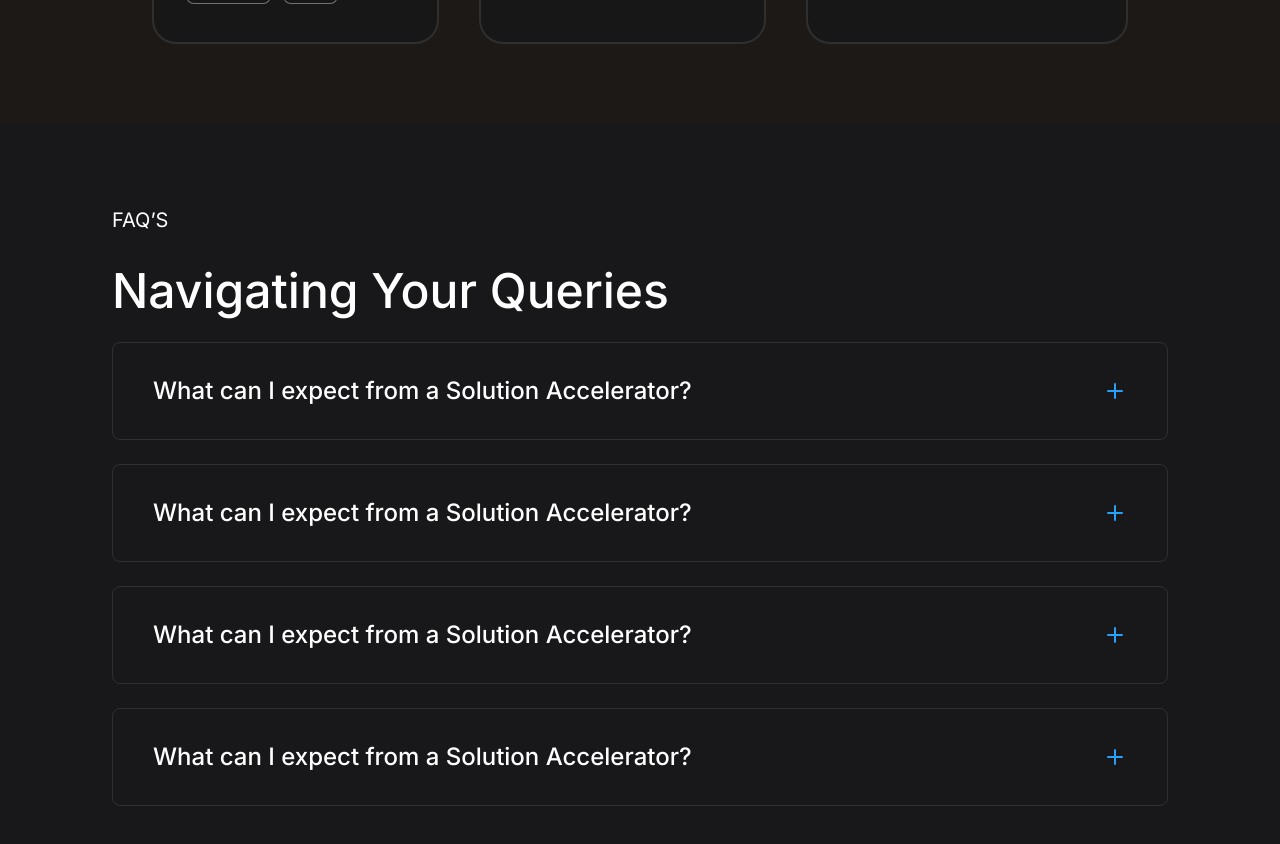
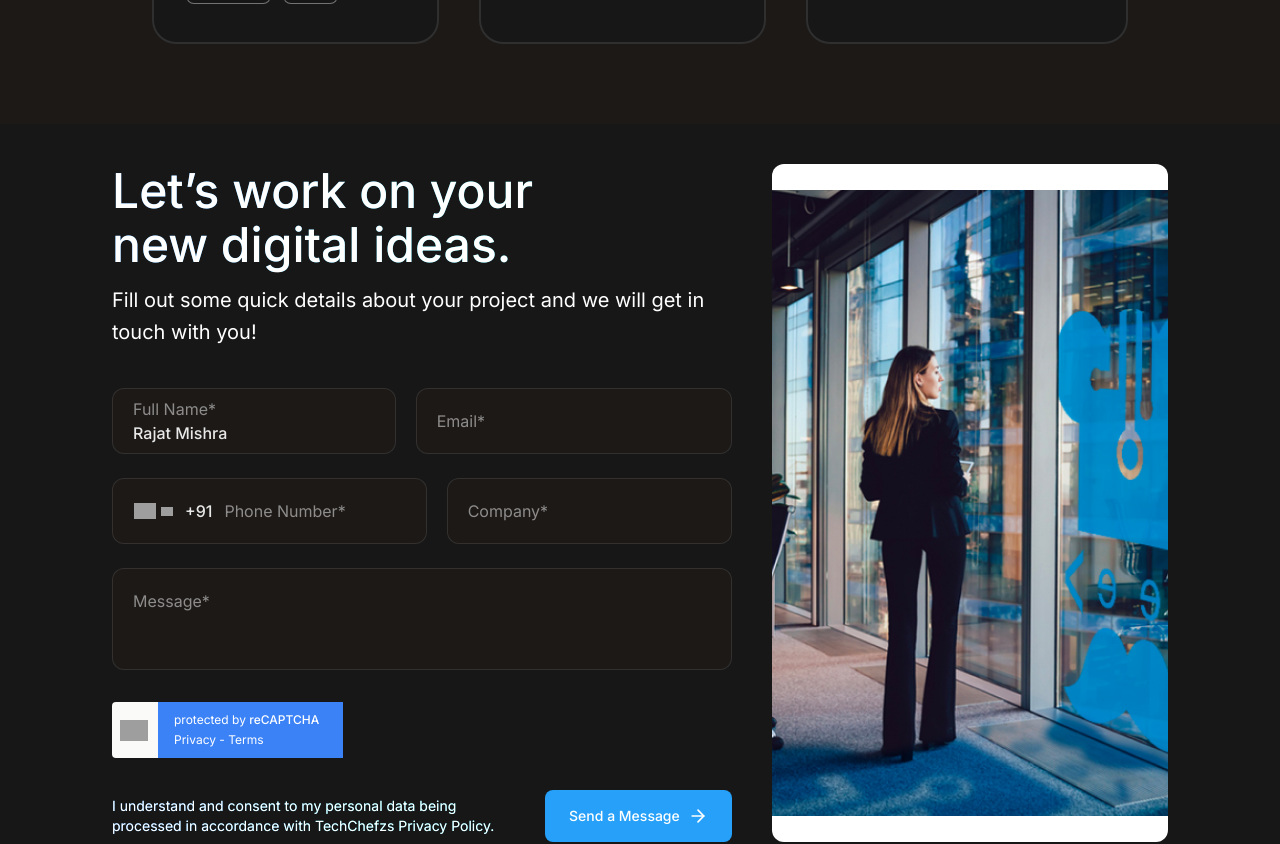
Before and after one commit to sahirskd/accelerators, a Next.js app: page / in a window 1280 px wide. Shown: the part 2680-3524 px from the top of the page. Built offline with nearby package versions, Linux system fonts and the light colour scheme; grey boxes are pictures that could not be loaded; a web font is replaced by a local one.

Commit message:
build: faq fix

```diff
--- a/app/page.jsx
+++ b/app/page.jsx
@@ -1,7 +1,6 @@
 import Accelarators from "@/components/Accelarators";
 import Banner from "@/components/Banner";
 import ContactUs from "@/components/ContactUs";
-import FAQ from "@/components/FAQ";
 
 
 export const metadata = {
@@ -14,7 +13,7 @@ export default function Home() {
     <div className=" ">
       <Banner />
       <Accelarators />
-      <FAQ />
+      {/* <FAQ /> */}
       <ContactUs />
     </div>
   );
```
